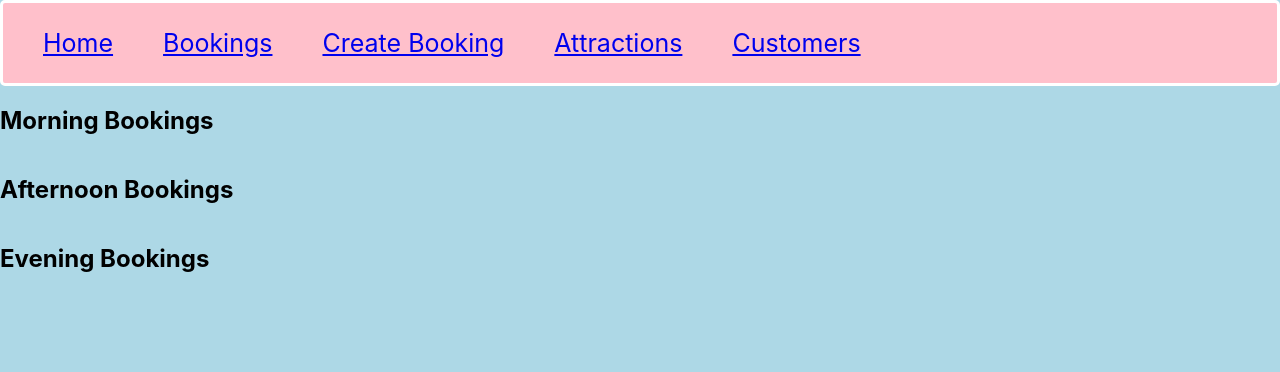
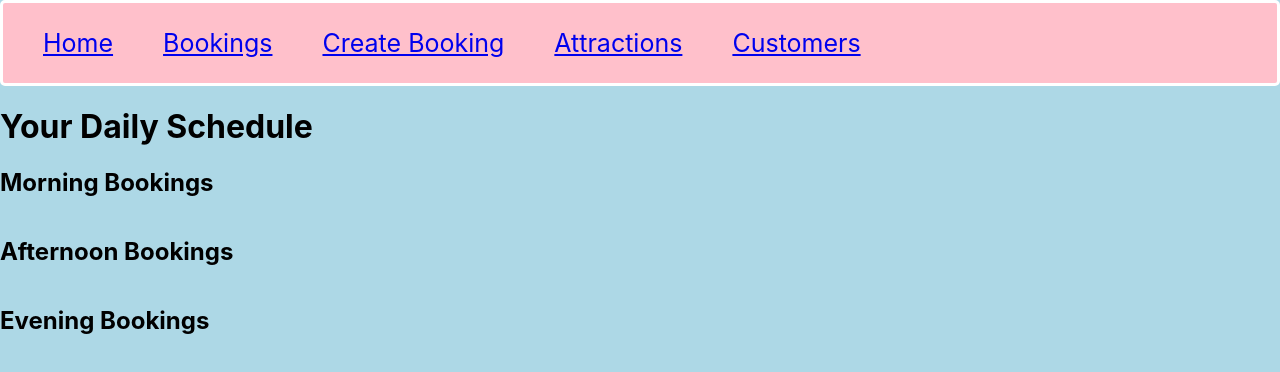
Before and after one commit to akcshing/tour-guide-app, a React (Create React App) app in the folder front_end/: page / in a window 1280 px wide. Shown: the top 372 px of the page. Built offline with nearby package versions, Linux system fonts and the light colour scheme; no server answers.

Commit message:
add header to home

```diff
--- a/front_end/src/containers/home/HomeContainer.js
+++ b/front_end/src/containers/home/HomeContainer.js
@@ -31,6 +31,8 @@ class HomeContainer extends Component {
 
   render(){
     return(
+      <div className = "home-body">
+        <h1>Your Daily Schedule</h1>
         <div className="sorted-bookings">
           <h2>Morning Bookings</h2>
           <div className="booking-list">
@@ -48,6 +50,7 @@ class HomeContainer extends Component {
             <BookingList bookings = {this.state.eveningBookings}/>
           </div>
         </div>
+      </div>
     )
   }
 }
```
Lines whose indentation alone changed are shown as unchanged.
